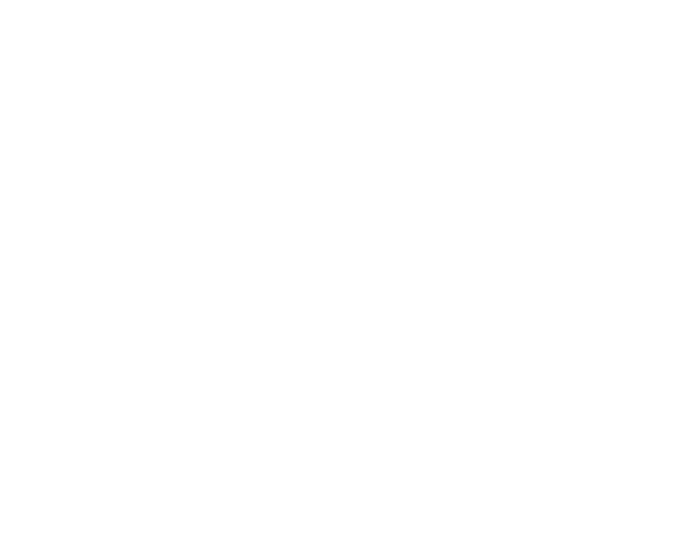
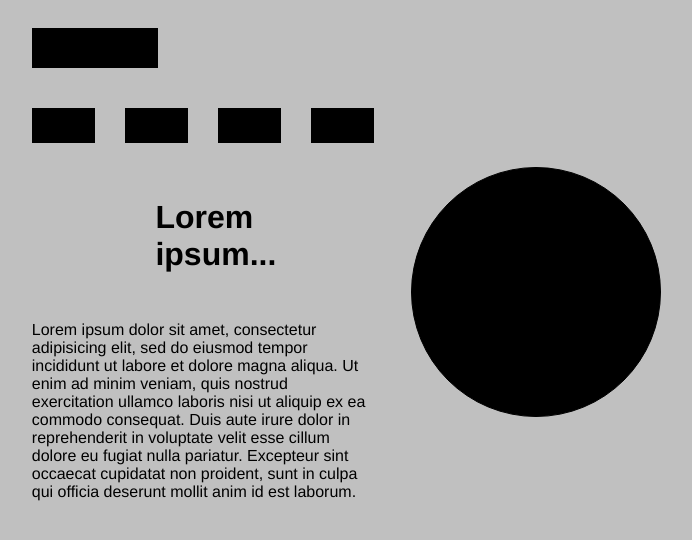
Before and after one commit to bighed23/layout-exercises, a plain HTML site: page 2 project/index.html in a window 1280 px wide. Shown: the whole page, without its empty margins (229-921 px from the left). Drawn offline with Linux system fonts and the light colour scheme.

Commit message:
zrobilem 2 layout

```diff
--- a/2 project/css/style.css
+++ b/2 project/css/style.css
@@ -0,0 +1,63 @@
+*{
+  background-color: silver;
+  box-sizing: border-box;
+  font-family: Helvetica, Arial, sans-serif;
+}
+h1{
+  float: left;
+  width: 10%;
+  height: 40px;
+  margin-left: 20%;
+  background-color: rgb(0, 0, 0);
+}
+.firstLine::after{
+  clear: both;
+  content: '';
+  display: block;
+}
+h2:first-child{
+  margin-left: 20%;
+}
+h2{
+  display: inline-block;
+  width: 5%;
+  height: 35px;
+  background-color: rgb(0, 0, 0);
+  margin-left: 2%;
+}
+.textTitle{
+  float: left;
+  margin-left:10%;
+  margin-right: 53%;
+}
+.textTitle::after{
+  clear: both;
+  content: '';
+  display: block;
+}
+.textMiddle{
+  float: left;
+  display: inline-block;
+  margin-left:20%;
+  margin-right: 53%;
+}
+.textMiddle::after{
+  clear: both;
+  content: '';
+  display: block;
+}
+h3{
+  font-size: 2em;
+  margin-left: 250px;
+}
+.textMiddle>p{
+  font-size: 1em;
+  display: inline-block;
+}
+.circle{
+  width: 250px;
+  height: 250px;
+  border: 1px solid rgb(0, 0, 0);
+  border-radius: 50%;
+  background-color: rgb(0, 0, 0);
+  margin-left: 50%;
--- a/2 project/index.html
+++ b/2 project/index.html
@@ -6,5 +6,24 @@
     <title>layout page</title>
   </head>
 <body>
+  <section>
+  <div class="firstLine">
+    <h1> </h1>
+  </div>
+  <div class="secondLine">
+    <h2> </h2>
+    <h2> </h2>
+    <h2> </h2>
+    <h2> </h2>
+  </div>
+  <div class="textTitle">
+  <h3>Lorem ipsum...</h3>
+  </div>
+  <div class="textMiddle">
+  <p>Lorem ipsum dolor sit amet, consectetur adipisicing elit, sed do eiusmod tempor incididunt ut labore et dolore magna aliqua. Ut enim ad minim veniam, quis nostrud exercitation ullamco laboris nisi ut aliquip ex ea commodo consequat. Duis aute irure dolor in reprehenderit in voluptate velit esse cillum dolore eu fugiat nulla pariatur. Excepteur sint occaecat cupidatat non proident, sunt in culpa qui officia deserunt mollit anim id est laborum.</p>
+  </div>
+  <div class="circle"> </div>
+</section>
+<footer></footer>
 </body>
 </html>
```
